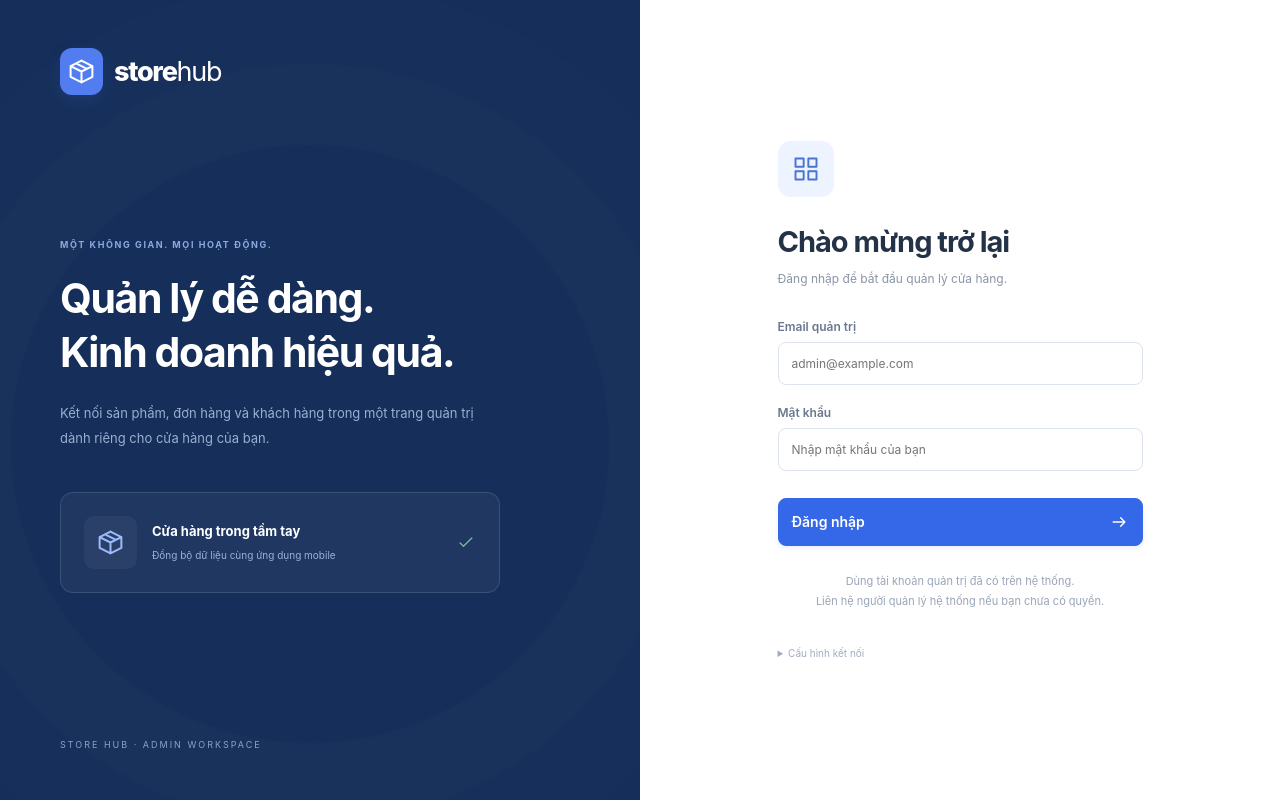
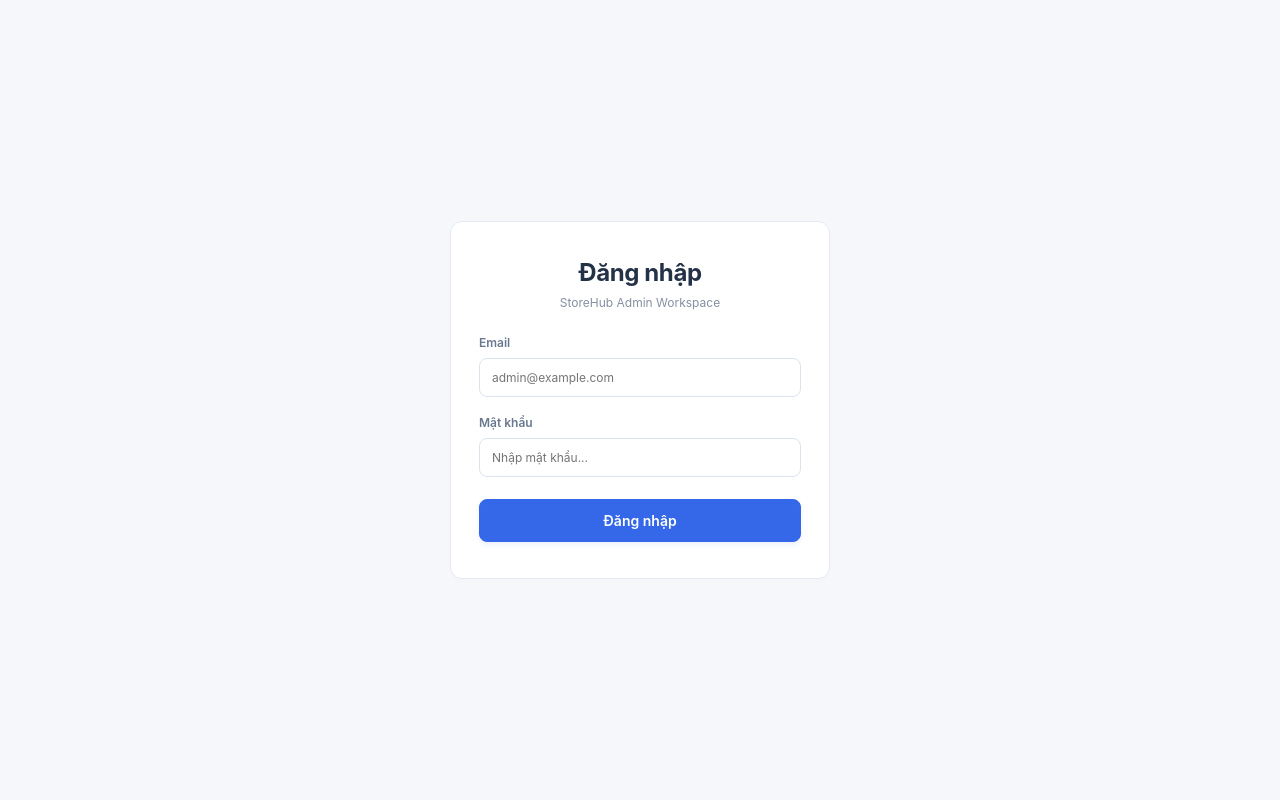
Before and after one commit to Biggiezz/storehub-management, a React (Vite) app: page / in a window 1280 px wide. Built offline with nearby package versions, Linux system fonts and the light colour scheme.

Commit message:
feat: Đơn giản hóa giao diện đăng nhập thành 2 input và 1 nút đăng nhập

```diff
--- a/src/App.jsx
+++ b/src/App.jsx
@@ -205,8 +205,9 @@ export default function App() {
   );
 }
 function Login({ loggedIn }) {
-  const [busy, setBusy] = useState(false),
-    [error, setError] = useState("");
+  const [busy, setBusy] = useState(false);
+  const [error, setError] = useState("");
+
   async function submit(e) {
     e.preventDefault();
     setBusy(true);
@@ -222,9 +223,7 @@ function Login({ loggedIn }) {
         },
       });
       if (!isAdmin(result.data))
-        throw new Error(
-          "Tài khoản này không có quyền truy cập trang quản trị.",
-        );
+        throw new Error("Tài khoản này không có quyền truy cập trang quản trị.");
       if (!result.token) throw new Error("BE không trả về token đăng nhập.");
       loggedIn({ token: result.token, user: result.data });
     } catch (err) {
@@ -233,95 +232,63 @@ function Login({ loggedIn }) {
       setBusy(false);
     }
   }
+
   return (
-    <div className="login-page">
-      <section className="login-art">
-        <div className="brand">
-          <span className="brand-logo">
-            <Icon name="products" size={29} />
-          </span>
-          <span>
-            store<span className="brand-light">hub</span>
-          </span>
+    <div style={{ minHeight: "100vh", display: "flex", alignItems: "center", justifyContent: "center", background: "#f5f7fb", padding: "20px" }}>
+      <form
+        className="card"
+        onSubmit={submit}
+        style={{
+          width: "100%",
+          maxWidth: "380px",
+          padding: "36px 28px",
+          display: "flex",
+          flexDirection: "column",
+          gap: "18px",
+        }}
+      >
+        <div style={{ textAlign: "center", marginBottom: "4px" }}>
+          <h2 style={{ margin: "0 0 6px", fontSize: "24px" }}>Đăng nhập</h2>
+          <small>StoreHub Admin Workspace</small>
         </div>
-        <div className="login-message">
-          <span className="eyebrow">MỘT KHÔNG GIAN. MỌI HOẠT ĐỘNG.</span>
-          <h1>
-            Quản lý dễ dàng.
-            <br />
-            Kinh doanh hiệu quả.
-          </h1>
-          <p>
-            Kết nối sản phẩm, đơn hàng và khách hàng trong một trang quản trị
-            dành riêng cho cửa hàng của bạn.
-          </p>
-          <div className="art-card">
-            <span>
-              <Icon name="products" size={29} />
-            </span>
-            <div>
-              <strong>Cửa hàng trong tầm tay</strong>
-              <p>Đồng bộ dữ liệu cùng ứng dụng mobile</p>
-            </div>
-            <Icon name="check" />
-          </div>
-          <div className="art-orbit" aria-hidden="true">
-            <span />
-            <span />
-            <span />
-          </div>
-        </div>
-        <small>STORE HUB · ADMIN WORKSPACE</small>
-      </section>
-      <section className="login-form">
-        <form onSubmit={submit}>
-          <span className="login-mark">
-            <Icon name="dashboard" size={28} />
-          </span>
-          <h2>Chào mừng trở lại</h2>
-          <p className="muted">Đăng nhập để bắt đầu quản lý cửa hàng.</p>
-          <fieldset disabled={busy}>
-            <Field
-              label="Email quản trị"
+
+        <Field label="Email">
+          <input
             name="email"
             type="email"
             placeholder="admin@example.com"
             autoComplete="username"
             required
+            disabled={busy}
           />
-            <Field
-              label="Mật khẩu"
+        </Field>
+
+        <Field label="Mật khẩu">
+          <input
             name="password"
             type="password"
-              placeholder="Nhập mật khẩu của bạn"
+            placeholder="Nhập mật khẩu..."
             autoComplete="current-password"
             required
+            disabled={busy}
           />
+        </Field>
+
         {error && (
-              <p className="error" role="alert">
+          <p className="error" role="alert" style={{ margin: 0 }}>
             {error}
           </p>
         )}
-            <button className="primary login-submit">
+
+        <button
+          className="primary"
+          type="submit"
+          disabled={busy}
+          style={{ width: "100%", padding: "12px", marginTop: "4px" }}
+        >
           {busy ? "Đang đăng nhập…" : "Đăng nhập"}
-              <Icon name="arrow" />
         </button>
-          </fieldset>
-          <p className="login-note">
-            Dùng tài khoản quản trị đã có trên hệ thống.
-            <br />
-            Liên hệ người quản lý hệ thống nếu bạn chưa có quyền.
-          </p>
-          <details>
-            <summary>Cấu hình kết nối</summary>
-            <code>{API_BASE}</code>
-            <p>
-              Đặt VITE_API_BASE_URL trong .env bằng URL gốc của BE (không thêm
-              /api), sau đó khởi động lại FE.
-            </p>
-          </details>
       </form>
-      </section>
     </div>
   );
 }
```
Lines whose indentation alone changed are shown as unchanged.
